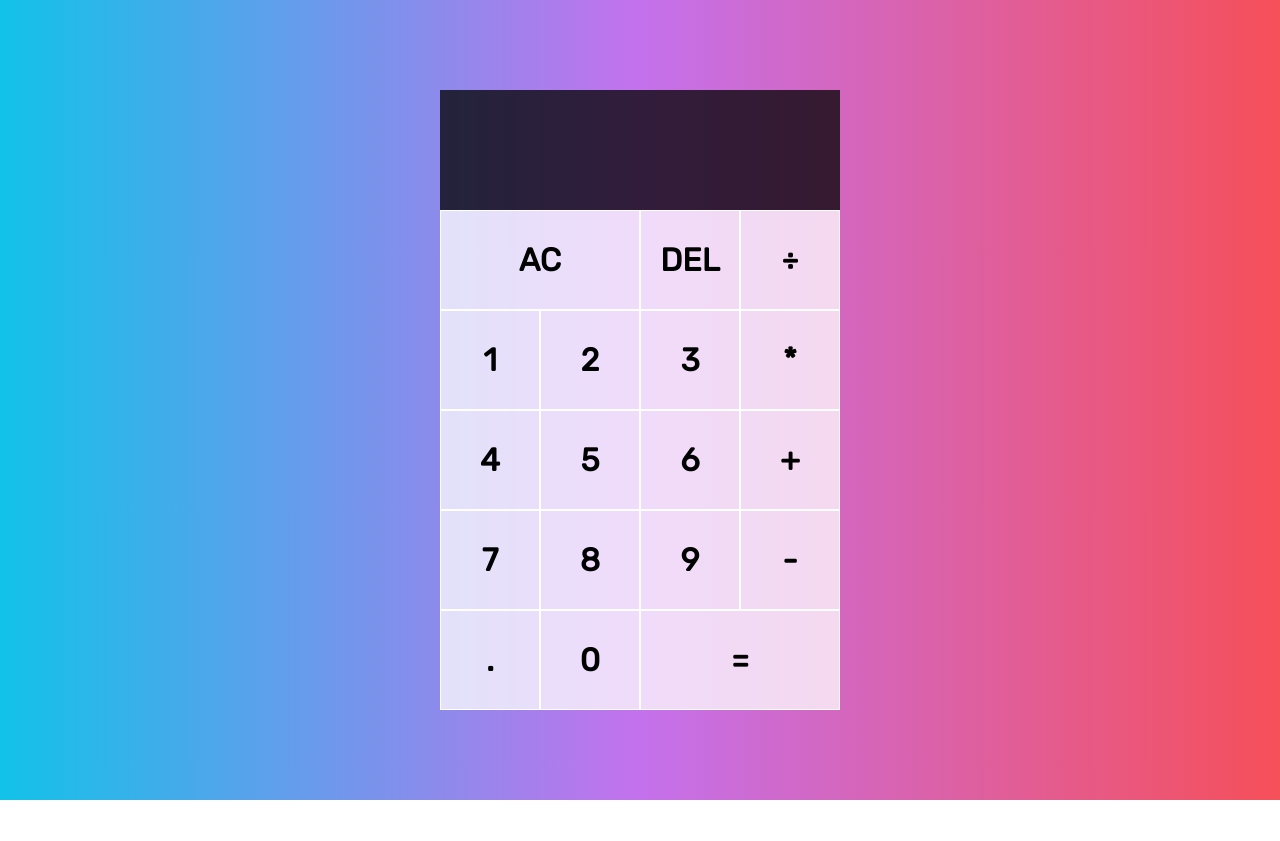
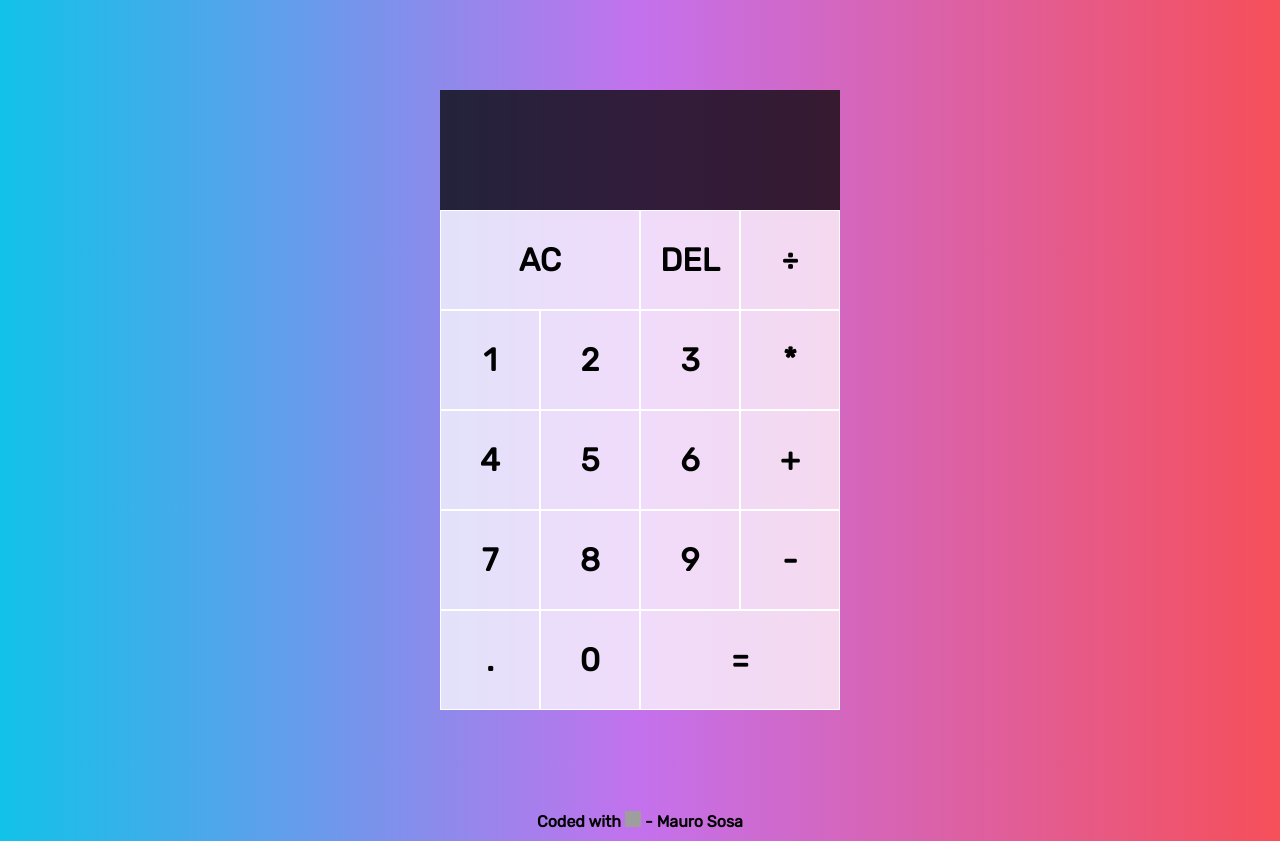
Before and after one commit to sosamauro/javascript-calculator, a plain HTML site: page index.html in a window 1280 px wide. Before the commit the page ends 800 px from the top, so only its background shows below. Drawn offline with Linux system fonts and the light colour scheme; grey boxes are pictures that could not be loaded.

Commit message:
coded with love

```diff
--- a/index.html
+++ b/index.html
@@ -1,5 +1,6 @@
 <!DOCTYPE html>
 <html lang="en">
+
 <head>
   <meta charset="UTF-8" />
   <meta http-equiv="X-UA-Compatible" content="IE=edge" />
@@ -8,6 +9,7 @@
   <link rel="stylesheet" href="styles.css" />
   <script src="script.js" defer></script>
 </head>
+
 <body>
   <div class="calculator-grid">
     <div class="output">
@@ -34,4 +36,13 @@
     <button data-equals class="span-two">=</button>
   </div>
 </body>
+<footer>
+  <h1>
+    Coded with
+    <img draggable="false" role="img" class="emoji" alt="❤️"
+      src="https://s.w.org/images/core/emoji/13.0.1/svg/2764.svg">
+    - Mauro Sosa
+  </h1>
+</footer>
+
 </html>
--- a/styles.css
+++ b/styles.css
@@ -12,6 +12,21 @@ body {
   padding: 0;
   margin: 0;
   background: linear-gradient(to right, #12c2e9, #c471ed, #f64f59);
+}
+
+footer {
+  justify-content: center;
+  align-content: center;
+  text-align: center;
+}
+
+h1 {
+  font-size: 16px;
+}
+
+.emoji {
+  height: 1rem;
+  width: 1rem;
 }
 
 .calculator-grid {
```
Also changed, not shown: README.txt (deleted). Lines whose indentation alone changed are shown as unchanged.
